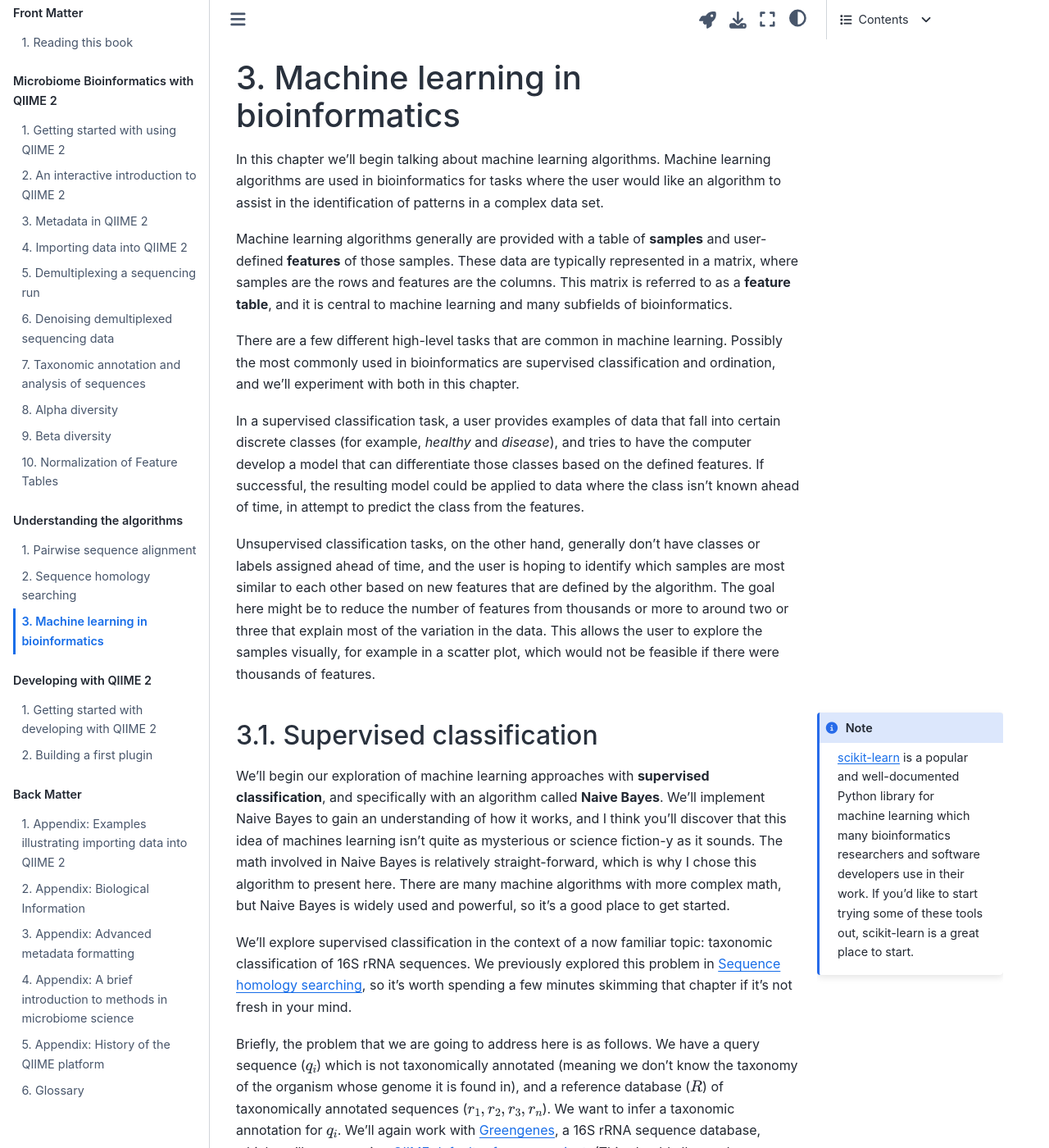
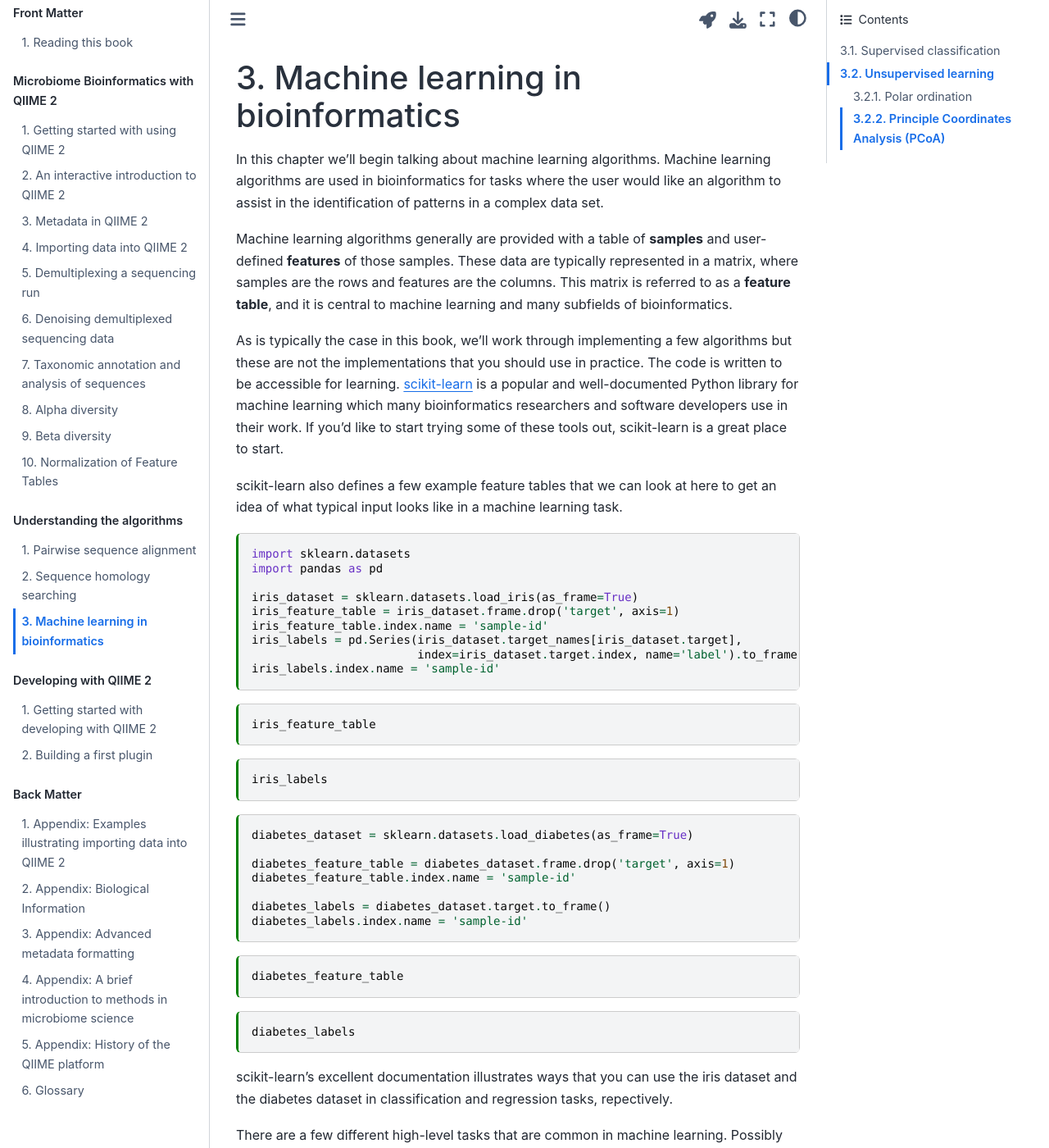
Before and after one commit to gregcaporaso/q2book, a Jupyter Book: the page built from book/algorithms/machine-learning.md, in a window 1280 px wide and 1400 px high. Shown: the whole window at 82% size. Built offline with Jupyter Book 1.0.4 settings and Sphinx 7.4.7 and the Sphinx Book theme 1.1.4, drawn with Linux system fonts in a browser that asks for light colours; some of the changed text lies outside the part shown.

Commit message:
incremental save

`````diff
--- a/book/algorithms/machine-learning.md
+++ b/book/algorithms/machine-learning.md
@@ -6,7 +6,7 @@ jupytext:
     extension: .md
     format_name: myst
     format_version: 0.12
-    jupytext_version: 1.9.1
+    jupytext_version: 1.8.2
 kernelspec:
   display_name: Python 3
   language: python
@@ -19,7 +19,53 @@ In this chapter we'll begin talking about machine learning algorithms. Machine l
 
 Machine learning algorithms generally are provided with a table of **samples** and user-defined **features** of those samples. These data are typically represented in a matrix, where samples are the rows and features are the columns. This matrix is referred to as a **feature table**, and it is central to machine learning and many subfields of bioinformatics.
 
-<!-- TODO Add some illustrations of feature tables -->
+As is typically the case in this book, we'll work through implementing a few algorithms but these are not the implementations that you should use in practice. The code is written to be accessible for learning. [scikit-learn](http://scikit-learn.org/) is a popular and well-documented Python library for machine learning which many bioinformatics researchers and software developers use in their work. If you'd like to start trying some of these tools out, scikit-learn is a great place to start.
+
+scikit-learn also defines a few example feature tables that we can look at here to get an idea of what typical input looks like in a machine learning task.
+
+<!-- TODO: pick up here to discuss the features tables. then swap order of unsupervised and supervised learning to illustrate what you can do if you don't have labels and then what you can do if you do have labels-->
+
+```{code-cell} ipython3
+import sklearn.datasets
+import pandas as pd
+
+iris_dataset = sklearn.datasets.load_iris(as_frame=True)
+iris_feature_table = iris_dataset.frame.drop('target', axis=1)
+iris_feature_table.index.name = 'sample-id'
+iris_labels = pd.Series(iris_dataset.target_names[iris_dataset.target],
+                        index=iris_dataset.target.index, name='label').to_frame()
+iris_labels.index.name = 'sample-id'
+```
+
+```{code-cell} ipython3
+iris_feature_table
+```
+
+```{code-cell} ipython3
+iris_labels
+```
+
+```{code-cell} ipython3
+diabetes_dataset = sklearn.datasets.load_diabetes(as_frame=True)
+
+diabetes_feature_table = diabetes_dataset.frame.drop('target', axis=1)
+diabetes_feature_table.index.name = 'sample-id'
+
+diabetes_labels = diabetes_dataset.target.to_frame()
+diabetes_labels.index.name = 'sample-id'
+```
+
+```{code-cell} ipython3
+diabetes_feature_table
+```
+
+```{code-cell} ipython3
+diabetes_labels
+```
+
+scikit-learn's excellent documentation illustrates ways that you can use the iris dataset and the diabetes dataset in classification and regression tasks, repectively.
+
+
 
 There are a few different high-level tasks that are common in machine learning. Possibly the most commonly used in bioinformatics are supervised classification and ordination, and we'll experiment with both in this chapter.
 
@@ -27,11 +73,7 @@ In a supervised classification task, a user provides examples of data that fall
 
 Unsupervised classification tasks, on the other hand, generally don't have classes or labels assigned ahead of time, and the user is hoping to identify which samples are most similar to each other based on new features that are defined by the algorithm. The goal here might be to reduce the number of features from thousands or more to around two or three that explain most of the variation in the data. This allows the user to explore the samples visually, for example in a scatter plot, which would not be feasible if there were thousands of features.
 
-````{margin}
-```{note}
-[scikit-learn](http://scikit-learn.org/) is a popular and well-documented Python library for machine learning which many bioinformatics researchers and software developers use in their work. If you'd like to start trying some of these tools out, scikit-learn is a great place to start.
-```
-````
+
 
 ## Supervised classification
 
@@ -43,7 +85,7 @@ Briefly, the problem that we are going to address here is as follows. We have a
 
 Before we get to this though, lets talk about what supervised classification algorithms are and how the classifiers they build are evaluated.
 
-### Defining a classification tasks
+### Defining a classification task
 
 In a classification task, there are two or more pre-defined classes, and the goal is to assign observations to those classes. As humans, we run perform these kinds of tasks everyday. For example, if you're browsing a bookstore you might classify titles as ones you want to read versus everything else (the ones you're not interested in reading). You might group the apps that you have on your phone into folders by classifying them by category (e.g., "school", "entertainment", or "social media").
 
@@ -117,7 +159,7 @@ In this chapter, instead of using sequence alignment to identify the most likely
 
 We'll begin by {ref}`preparing our reference database and query sequences as we did previously <load-qdr>`.
 
-```{code-cell}
+```{code-cell} ipython3
 :tags: [hide-cell]
 
 # This cell performs some configuration for this notebook. It's hidden by
@@ -135,8 +177,9 @@ import collections
 import random
 ```
 
-```{code-cell}
+```{code-cell} ipython3
 :tags: [hide-cell]
+
 import qiime_default_reference as qdr
 import skbio
 
@@ -165,19 +208,19 @@ def load_taxonomy_reference_database(verbose=True):
     return reference_taxonomy, reference_db
 ```
 
-```{code-cell}
+```{code-cell} ipython3
 reference_taxonomy, reference_db = load_taxonomy_reference_database()
 ```
 
 Recall that we can look reference sequences up as follows, and that reference sequences have taxonomic annotations.
 
-```{code-cell}
+```{code-cell} ipython3
 reference_db[0]
 ```
 
 We'll again select a random subset of the reference database to work with here to get our analyses moving quickly.
 
-```{code-cell}
+```{code-cell} ipython3
 reference_db = random.sample(reference_db, k=5000)
 print("%s sequences are present in the subsampled database." % len(reference_db))
 ```
@@ -186,7 +229,7 @@ print("%s sequences are present in the subsampled database." % len(reference_db)
 
 The first thing our Naive Bayes classifier will need is the set of all possible words of length ``k``. This will be dependent on the value of ``k`` and the characters in our alphabet (i.e., the characters that we should expect to find in the reference database). This set is referred to as ``W``, and can be computed as follows.
 
-```{code-cell}
+```{code-cell} ipython3
 alphabet = skbio.DNA.nondegenerate_chars
 k = 2
 
@@ -205,7 +248,7 @@ Given the DNA alphabet (A, C, G, and T), how many different kmers of length 3 ar
 
 The next thing we'll need to train our classifier is a way to extract all kmers from a given sequence. scikit-bio provides this functionality in the ``skbio.DNA`` sequence object (as well as in the other sequence object types). It also provides functionality for computing the kmer frequencies in a given sequence. This information can be obtained for one of our reference sequences as follows:
 
-```{code-cell}
+```{code-cell} ipython3
 kmers = reference_db[0].iter_kmers(k=k)
 for kmer in kmers:
     print(kmer, end=' ')
@@ -213,13 +256,13 @@ for kmer in kmers:
 
 That's a lot of kmers, and of course many of them are present multiple times. Tallies of the frequencies of each kmer can be computed as follows.
 
-```{code-cell}
+```{code-cell} ipython3
 print(reference_db[0].kmer_frequencies(k=k))
 ```
 
 This information can be convenient to store in a pandas ``Series`` object:
 
-```{code-cell}
+```{code-cell} ipython3
 pd.Series(reference_db[0].kmer_frequencies(k=k), name=reference_db[0].metadata['id'])
 ```
 
@@ -230,7 +273,8 @@ Next, how long should our kmers be? We don't have a good idea of this to start w
 Finally, we'll need to know the value of `W`, defined above as the set of all possible kmers given our alphabet and the value of `k`.
 
 (ml:define-nb-parameters)=
-```{code-cell}
+
+```{code-cell} ipython3
 taxonomic_level = 2
 k = 7
 alphabet = skbio.DNA.nondegenerate_chars
@@ -238,7 +282,7 @@ alphabet = skbio.DNA.nondegenerate_chars
 
 Next, we'll compute a table of the per-sequence kmer counts for all kmers in `W` for all sequences in our reference database. We'll also store the taxonomic identity of each of our reference sequences at our specified taxonomic level. We can store this information in a pandas `DataFrame`, and then view the first 25 rows of that table.
 
-```{code-cell}
+```{code-cell} ipython3
 # compute all kmers for the specified alphabet
 W = compute_W(alphabet, k)
 
@@ -251,17 +295,30 @@ def get_taxon_at_level(taxon, level):
     return '; '.join(taxon[:level])
 
 # Iterate over all of the reference sequences and compute their kmer frequencies.
-per_sequence_kmer_counts = []
+per_sequence_kmer_counts = {}
+sequence_labels = {}
 for reference_sequence in reference_db:
+    sequence_id = reference_sequence.metadata['id']
+
     taxon = get_taxon_at_level(reference_sequence.metadata['taxonomy'], taxonomic_level)
+    sequence_labels[sequence_id] = taxon
+
     kmer_counts = dict.fromkeys(W, 0)
     kmer_counts.update(reference_sequence.kmer_frequencies(k=k))
-    per_sequence_kmer_counts.append(pd.Series(kmer_counts, name=taxon))
+    per_sequence_kmer_counts[sequence_id] = kmer_counts
 
-# Build a table of the kmer frequencies as a pandas.DataFrame object, and then
-# display the first 25 rows of that table.
-per_sequence_kmer_counts = pd.DataFrame(data=per_sequence_kmer_counts).fillna(0)
-per_sequence_kmer_counts[:25]
+feature_table = pd.DataFrame(data=per_sequence_kmer_counts).fillna(0).T
+sequence_labels = pd.Series(sequence_labels, name='taxon')
+```
+
+```{code-cell} ipython3
+# Display the first 25 samples in the feature table
+feature_table[:25]
+```
+
+```{code-cell} ipython3
+# Display the taxon labels for the first 25 samples
+sequence_labels[:25].to_frame()
 ```
 
 This table of kmer counts per taxon is our **feature table*. In this case, taxa are our samples and kmers are our features. The values in the table represent the number of times each kmer was observed in each taxon.
@@ -282,12 +339,12 @@ $P(w_i | taxon)$ : The probability of observing a kmer given a taxon. Again, it
 
 Our "kmer probability table" is $P(w_i | taxon)$ computed for all kmers in W and all taxa represented in our reference database. We'll compute that and again look at the first 25 rows.
 
-```{code-cell}
-def compute_kmer_probability_table(per_sequence_kmer_counts):
-    N = per_sequence_kmer_counts.shape[0] # number of training sequences
+```{code-cell} ipython3
+def compute_kmer_probability_table(feature_table, sequence_labels):
+    N = feature_table.shape[0] # number of training sequences
 
     # number of sequences containing kmer wi
-    n_wi = per_sequence_kmer_counts.astype(bool).sum(axis=0)
+    n_wi = feature_table.astype(bool).sum(axis=0)
     n_wi.name = 'n(w_i)'
 
     # probabilities of observing each kmer
@@ -295,29 +352,33 @@ def compute_kmer_probability_table(per_sequence_kmer_counts):
     Pi.name = 'P_i'
 
     # number of times each taxon appears in training set
-    taxon_counts = collections.Counter(per_sequence_kmer_counts.index)
-    n_taxon_members_containing_kmer = per_sequence_kmer_counts.astype(bool).groupby(level=0, axis=0).sum()
+    taxon_counts = collections.Counter(sequence_labels)
+
+
+    taxon_table = feature_table.astype(bool).groupby(by=sequence_labels, axis=0).sum()
 
     # probabilities of observing each kmer in each taxon
     p_wi_t = []
     for taxon, count in taxon_counts.items():
-        p_wi_t.append(pd.Series((n_taxon_members_containing_kmer[taxon] + Pi) / (count + 1), name=taxon))
+        p_wi_t.append(pd.Series((taxon_table.loc[taxon] + Pi) / (count + 1), name=taxon))
 
     return pd.DataFrame(p_wi_t).T
 ```
 
-```{code-cell}
-kmer_probability_table = compute_kmer_probability_table(per_sequence_kmer_counts)
+```{code-cell} ipython3
+kmer_probability_table = compute_kmer_probability_table(feature_table, sequence_labels)
 kmer_probability_table[:25]
 ```
 
+```{raw-cell}
 This kmer probability table represents our kmer-based models of the phyla in our reference database. We can use this table to compute probabilities of taxonomically unannotated query sequences belonging to each of the phyla represented in this table.
 
 ### Applying a Naive Bayes classifier
 
 With our kmer probability table we are now ready to classify unknown sequences. We'll begin by defining some query sequences. We'll pull these at random from our reference sequences, which means that some of the query sequences will be represented in our reference database and some won't be. We'll also trim out 200 bases of our reference sequences since (as of this writing) we typically don't obtain full-length 16S sequences from a DNA sequencing instrument. We're thus trying to emulate a real-world classification of environmental 16S rRNA sequences, where some might be perfect matches to sequences we've observed before while others might represent previously unobserved sequences (or even previously unknown organisms).
+```
 
-```{code-cell}
+```{code-cell} ipython3
 :tags: [hide-cell]
 
 def load_taxonomy_query_sequences(start_position=100, length=200):
@@ -335,7 +396,7 @@ def load_taxonomy_query_sequences(start_position=100, length=200):
 
 We'll load a collection of query sequences as we did in {doc}`database-searching`.
 
-```{code-cell}
+```{code-cell} ipython3
 import random
 
 queries = load_taxonomy_query_sequences()
@@ -344,7 +405,7 @@ queries = random.sample(queries, k=50)
 
 Again, we can index into these results to look at individual sequences. Note that because we're trying to emulate working with unannotated sequences here, the query sequences don't have taxonomic annotations in their metadata.
 
-```{code-cell}
+```{code-cell} ipython3
 queries[0]
 ```
 
@@ -352,7 +413,7 @@ For a given query sequence, its taxonomy will be classified as follows. First, t
 
 After computing $P(query | taxon)$ for all taxa, the taxonomy assignment returned is simply the one achieving the maximum probability. Here we'll classify a sequence and look at the resulting taxonomy assignment.
 
-```{code-cell}
+```{code-cell} ipython3
 # This function classifies a sequence that has already been split into a list
 # of kmers.
 def classify_V(V, kmer_probability_table):
@@ -372,7 +433,7 @@ def classify_sequence(query_sequence, kmer_probability_table, k):
     return classify_V(V, kmer_probability_table)
 ```
 
-```{code-cell}
+```{code-cell} ipython3
 query = queries[0]
 taxon_assignment, V = classify_sequence(query, kmer_probability_table, k)
 print(taxon_assignment)
@@ -380,7 +441,7 @@ print(taxon_assignment)
 
 Since we know the actual taxonomy assignment for this sequence, we can look that up in our reference database. Was the assignment correct?
 
-```{code-cell}
+```{code-cell} ipython3
 get_taxon_at_level(reference_taxonomy[query.metadata['id']], taxonomic_level)
 ```
 
@@ -396,7 +457,7 @@ We can quantify confidence using an approach called bootstrapping. With a bootst
 
 Let's now assign taxonomy and compute a confidence for that assignment.
 
-```{code-cell}
+```{code-cell} ipython3
 def classify_sequence_with_confidence(sequence, kmer_probability_table, k,
                                       confidence_iterations=100):
     # classify the query sequence, as we did above
@@ -421,7 +482,7 @@ def classify_sequence_with_confidence(sequence, kmer_probability_table, k,
     return (taxon, confidence)
 ```
 
-```{code-cell}
+```{code-cell} ipython3
 taxon_assignment, confidence = classify_sequence_with_confidence(queries[0], kmer_probability_table, k)
 print(taxon_assignment)
 print(confidence)
@@ -431,7 +492,7 @@ How did the computed confidence compare to the accuracy taxonomy assignment?
 
 At first glance, we don't necessarily have an idea of what good versus bad confidence scores are, but we can use our reference database to explore that. Knowing that can allows us to develop a confidence threshold that we can use in our work. For example, we can define a confidence threshold above which we would accept a taxonomy assignment and below which we might reject it. To explore this, let's compute taxonomy assignments and confidence for all of our query sequences and then see what the distributions of confidence scores look like for correct assignments and incorrect assignments.
 
-```{code-cell}
+```{code-cell} ipython3
 correct_assignment_confidences = []
 incorrect_assignment_confidences = []
 summary = []
@@ -448,7 +509,7 @@ for query in queries:
 summary = pd.DataFrame(summary, columns=['Predicted taxonomy', 'Actual taxonomy', 'Confidence'])
 ```
 
-```{code-cell}
+```{code-cell} ipython3
 import seaborn as sns
 
 ax = sns.boxplot(data=[correct_assignment_confidences, incorrect_assignment_confidences])
`````
